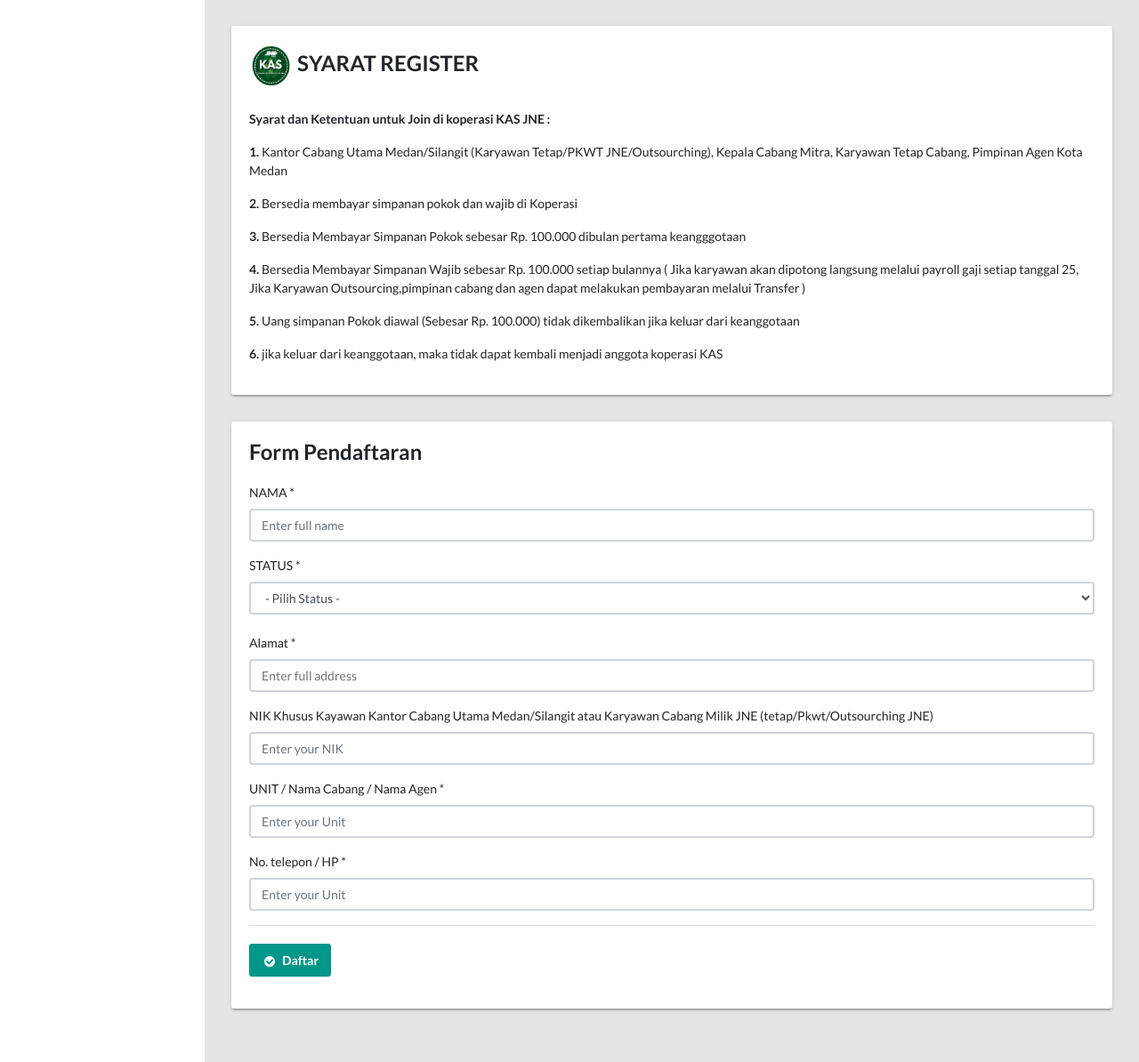
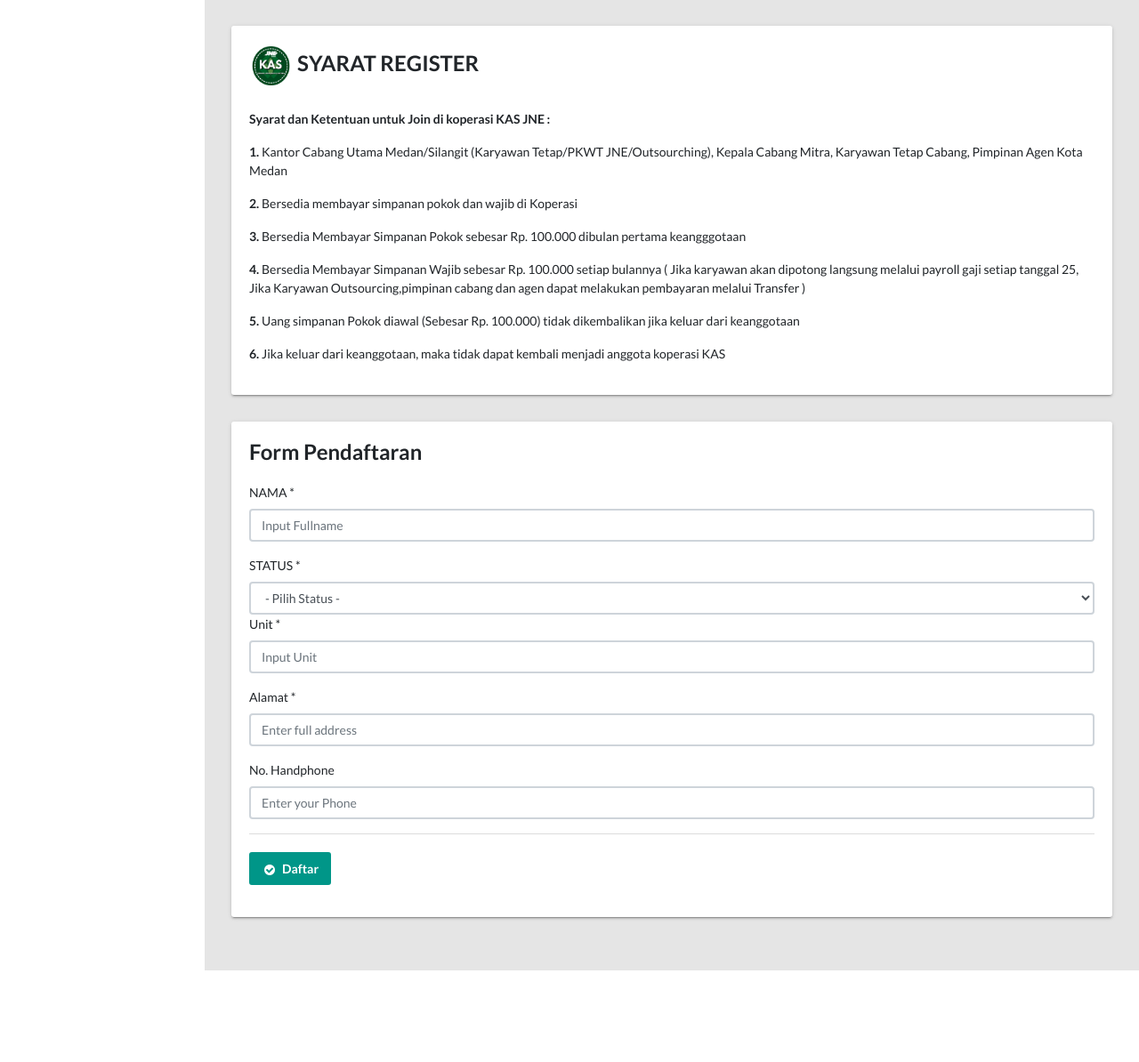
Before and after one commit to gemahandika/project_kas, a PHP site: page /Dashboard_Koperasi/public/views/tb_daftar/ in a window 1280 px wide. Shown: the part 51-1245 px from the top of the page at 89% size. After the commit the page ends 1142 px from the top, so only its background shows below. Run offline with PHP 8.4, Linux system fonts and the light colour scheme.

Commit message:
perbaikan form register

```diff
--- a/Dashboard_Koperasi/public/views/tb_daftar/index.php
+++ b/Dashboard_Koperasi/public/views/tb_daftar/index.php
@@ -48,12 +48,12 @@ $time = date("H:i");
                     <p><b>2.</b> Bersedia membayar simpanan pokok dan wajib di Koperasi</p>
                     <p><b>3.</b> Bersedia Membayar Simpanan Pokok sebesar Rp. 100.000 dibulan pertama keangggotaan </p>
                     <p><b>4.</b> Bersedia Membayar Simpanan Wajib sebesar Rp. 100.000 setiap bulannya ( Jika
-                                karyawan akan dipotong langsung melalui payroll gaji setiap tanggal 25, Jika
+                                karyawan akan dipotong langsung melalui payroll gaji setiap tanggal 25,   Jika
                                 Karyawan Outsourcing,pimpinan cabang dan agen dapat melakukan pembayaran
                                 melalui Transfer )
                     </p>
                     <p><b>5.</b> Uang simpanan Pokok diawal (Sebesar Rp. 100.000) tidak dikembalikan jika keluar dari keanggotaan</p>
-                    <p><b>6.</b> jika keluar dari keanggotaan, maka tidak dapat kembali menjadi anggota koperasi KAS</p>
+                    <p><b>6.</b> Jika keluar dari keanggotaan, maka tidak dapat kembali menjadi anggota koperasi KAS</p>
 
                 </div>
             </div>
@@ -68,7 +68,7 @@ $time = date("H:i");
                             <!--  -->
                             <div class="form-group">
                                 <label class="control-label">NAMA *</label>
-                                <input class="form-control" type="text" name="nama" placeholder="Enter full name">
+                                <input class="form-control" type="text" name="nama" placeholder="Input Fullname">
                             </div>
 
                             <div class="form-group">
@@ -96,26 +96,18 @@ $time = date("H:i");
                                 <label for="nik" class="control-label">NIK</label>
                                 <input class="form-control" type="text" name="nik" id="nik" placeholder="Input NIK">
                             </div>
-
-                            <div class="form-group"><br>
+                            <div class="form-group">
+                                <label class="control-label">Unit *</label>
+                                <input class="form-control" type="unit" name="unit" placeholder="Input Unit">
+                            </div>
+                            <div class="form-group">
                                 <label class="control-label">Alamat *</label>
                                 <input class="form-control" type="alamat" name="alamat" placeholder="Enter full address">
                             </div>
                             <div class="form-group">
-                                <label class="control-label">NIK Khusus Kayawan Kantor Cabang Utama Medan/Silangit atau Karyawan Cabang Milik JNE (tetap/Pkwt/Outsourching JNE)</label>
-                                <input class="form-control" type="text" name="nik" placeholder="Enter your NIK">
+                                <label class="control-label">No. Handphone</label>
+                                <input class="form-control" type="text" name="phone" placeholder="Enter your Phone">
                             </div>
-
-                            <div class="form-group">
-                                <label class="control-label">UNIT / Nama Cabang / Nama Agen *</label>
-                                <input class="form-control" type="text" name="unit" placeholder="Enter your Unit">
-                            </div>
-                            <div class="form-group">
-                                <label class="control-label">No. telepon / HP *</label>
-                                <input class="form-control" type="text" name="hp" placeholder="Enter your Unit">
-                            </div>
-                            <input type="hidden" name="status_daftar" value="belum diterima">
-                            <input type="hidden" name="tgl" value="<?= $date ?>">
                             <div class="tile-footer">
                                 <button class="btn btn-primary" name="add" type="submit"><i class="fa fa-fw fa-lg fa-check-circle"></i>Daftar</button>
                             </div>
--- a/index.php
+++ b/index.php
@@ -603,7 +603,6 @@
         </div>
         <!-- Footer End -->
 
-
      <!-- Back to Top -->
      <a href="#" class="btn btn-lg btn-primary btn-lg-square back-to-top"><i class="bi bi-arrow-up"></i></a>
      </div>
```
Also changed, not shown: Dashboard_Koperasi/app/config/koneksi.php (+7 -7 lines).
